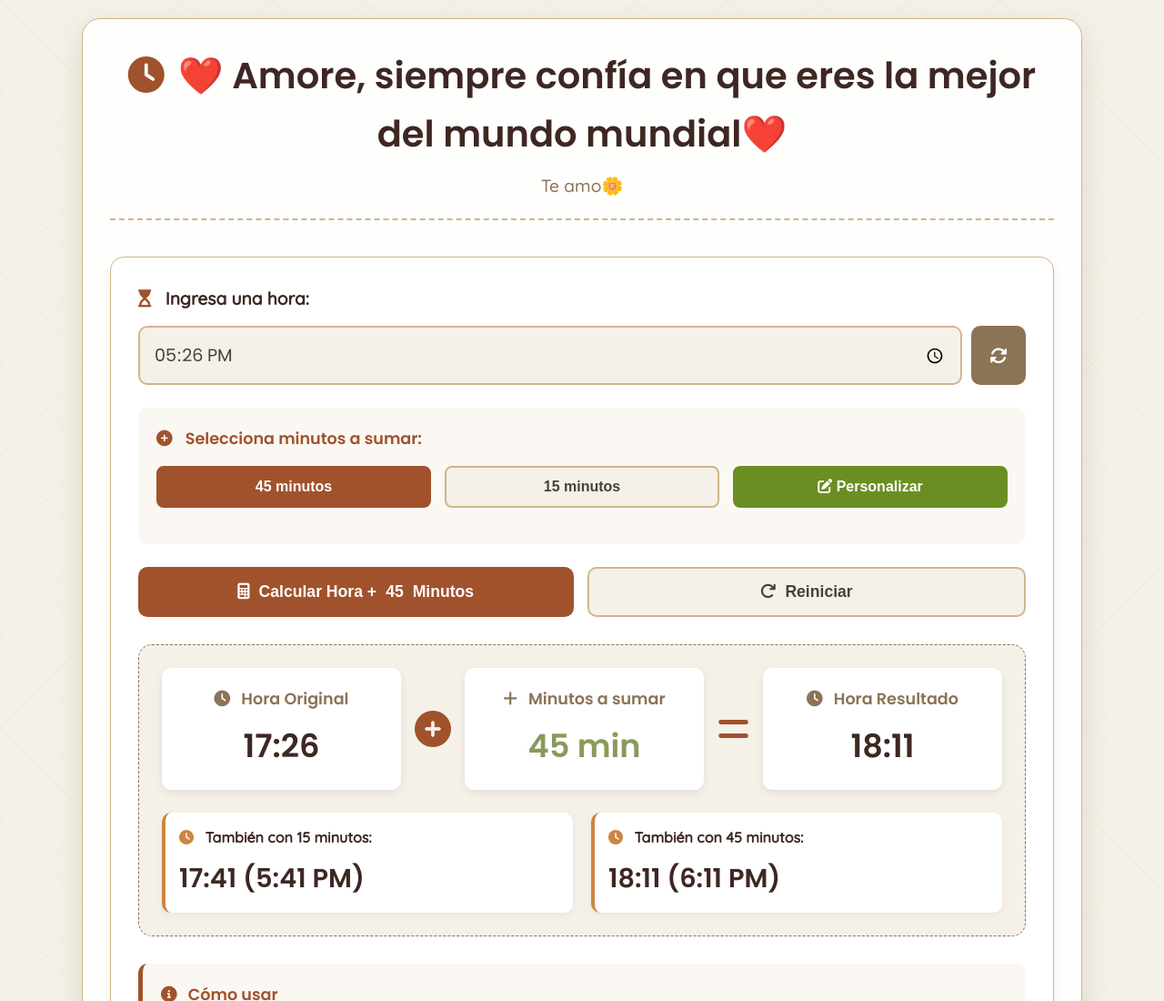
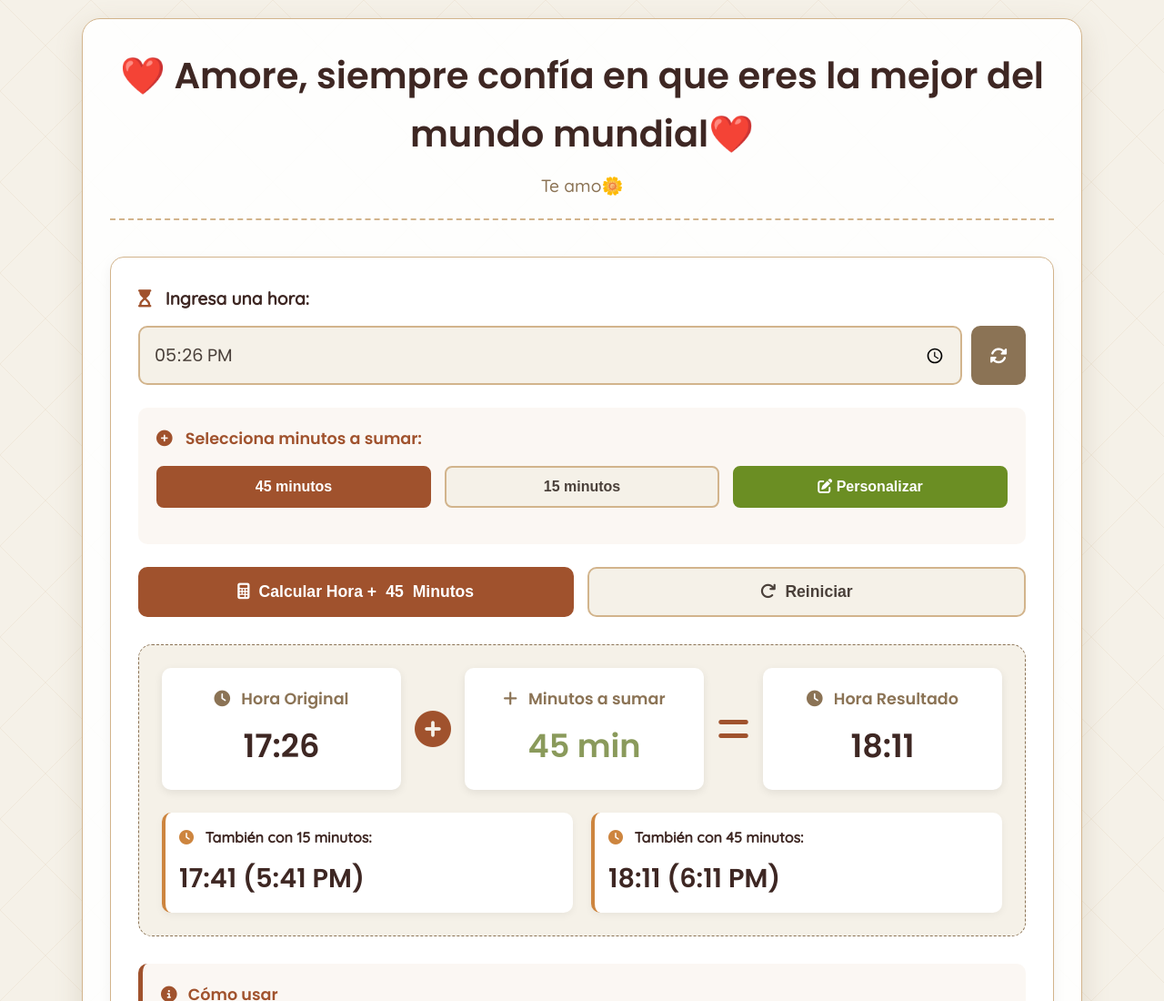
Before and after one commit to sebas30020/lyndaworld, a plain HTML site: page index.html in a window 1280 px wide. Shown: the top 1100 px of the page at 91% size. Drawn offline with Linux system fonts and the light colour scheme.

Commit message:
Version_2

```diff
--- a/index.html
+++ b/index.html
@@ -11,7 +11,7 @@
 <body>
     <div class="container">
         <header>
-            <h1><i class="fas fa-clock"></i>❤️ Amore, siempre confía en que eres la mejor del mundo mundial❤️ </h1>
+            <h1>❤️ Amore, siempre confía en que eres la mejor del mundo mundial❤️ </h1>
             <p class="subtitle">Te amo🌼</p>
         </header>
 
```
